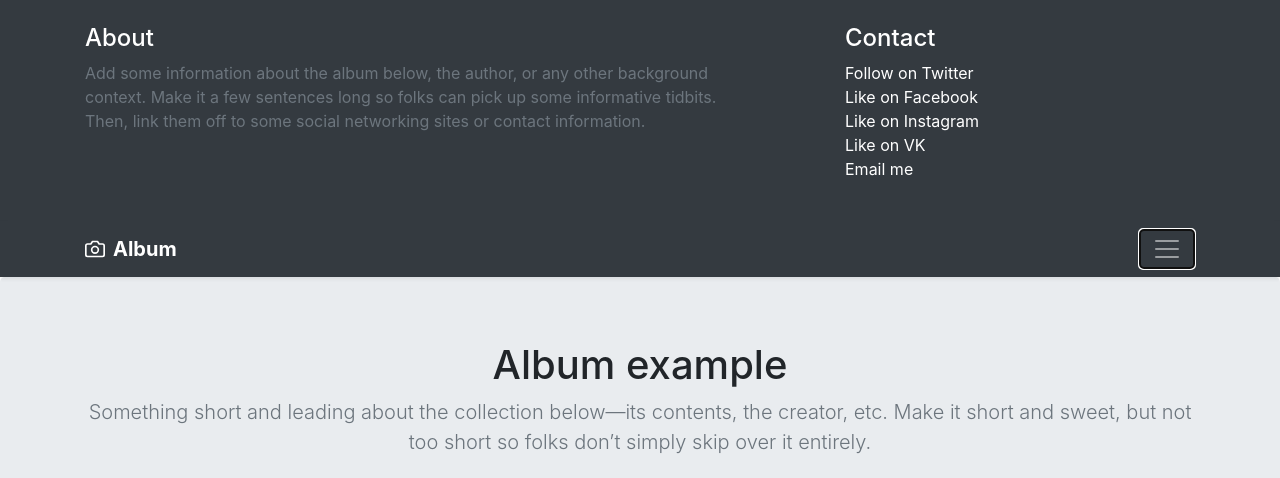
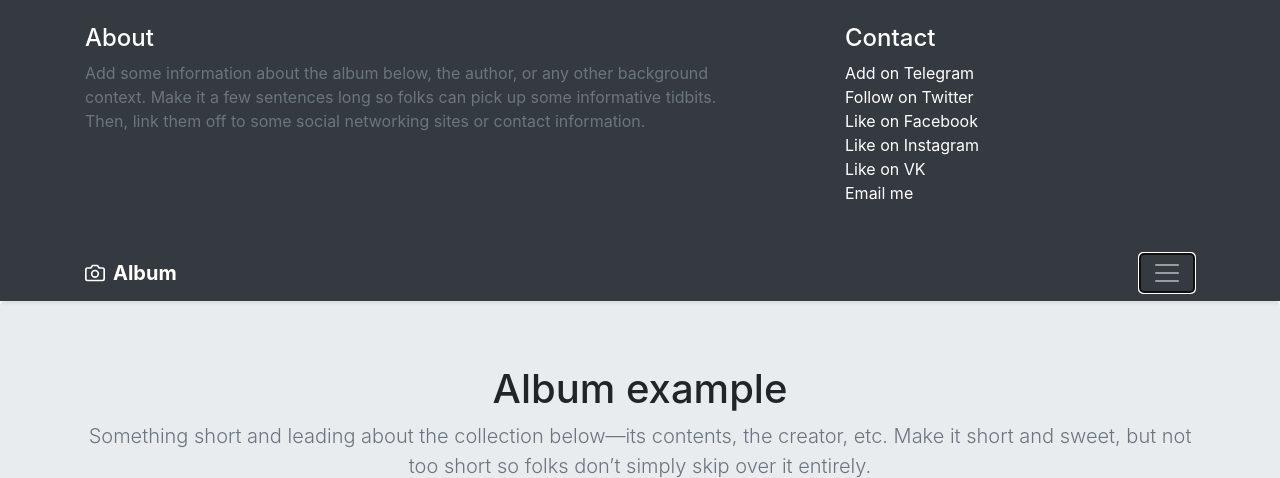
Before and after one commit to Kilvii/sitename.ru, a plain HTML site: page index.html in a window 1280 px wide. Both pictures are taken after a click on the button "Toggle navigation". Shown: the top 478 px of the page. Drawn offline with Linux system fonts and the light colour scheme.

Commit message:
Добавили Telegram

```diff
--- a/index.html
+++ b/index.html
@@ -22,6 +22,7 @@
                     <div class="col-sm-4 offset-md-1 py-4">
                         <h4 class="text-white">Contact</h4>
                         <ul class="list-unstyled">
+                            <li><a href="#" class="text-white">Add on Telegram</a></li>
                             <li><a href="#" class="text-white">Follow on Twitter</a></li>
                             <li><a href="#" class="text-white">Like on Facebook</a></li>
                             <li><a href="#" class="text-white">Like on Instagram</a></li>
```
